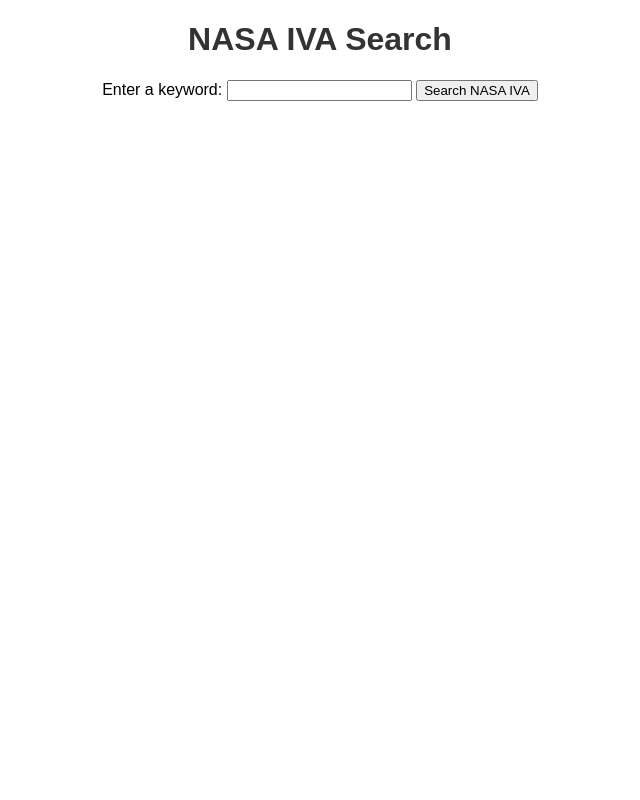
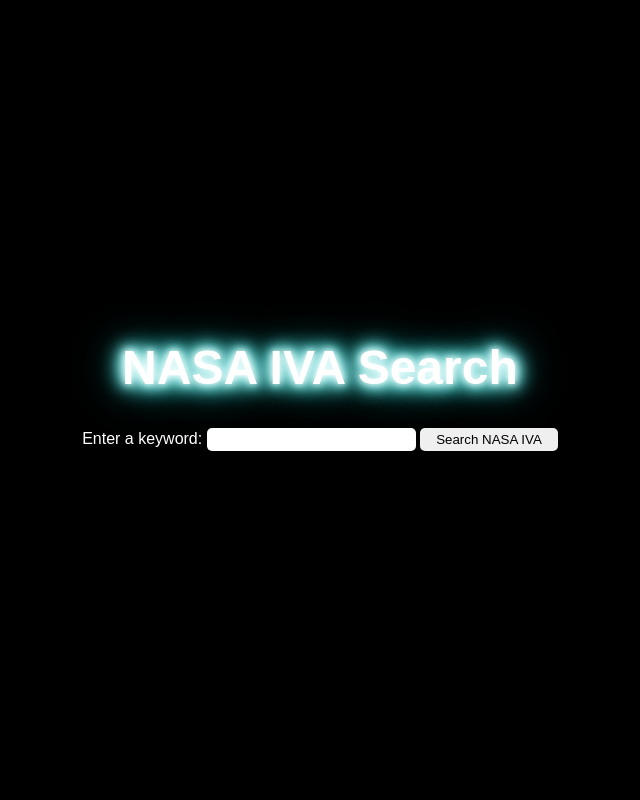
Before and after one commit to callmepvp/Website-For-NASA-API, a Flask app: page /page3 in a window 1280 px wide. Shown: the whole page, without its empty margins (320-960 px from the left). Run offline with Flask 3, Linux system fonts and the light colour scheme.

Commit message:
style changes

```diff
--- a/static/iva-style.css
+++ b/static/iva-style.css
@@ -1,23 +1,49 @@
 body {
     font-family: Arial, sans-serif;
     text-align: center;
+    background-color: black;
+    color: white;
+    display: flex;
+    flex-direction: column;
+    align-items: center;
+    justify-content: center;
+    height: 100vh;
+    margin: 0;
 }
 
 h1 {
-    color: #333;
+    transform: scale(1.5);
+    color: #FFFFFF;
+    background: black;
+    text-shadow: 0 0 5px #FFF, 0 0 10px #FFF, 0 0 15px #FFF, 0 0 20px #1CDEDB, 0 0 30px #1CDEDB, 0 0 15px #1CDEDB, 0 0 8px #1CDEDB, 0 0 10px #1CDEDB;
 }
 
 form {
     margin-top: 20px;
+
+}
+
+#showButton{
+    padding: 4px 16px;
+    border: none;
+    border-radius: 5px;
+}
+
+#keywordInput {
+    padding: 4px 16px;
+    border: none;
+    border-radius: 5px;
 }
 
 #nasa-iva-results {
     margin-top: 20px;
+    text-align: left;
 }
 
 .nasa-iva-item {
     display: inline-block;
     margin: 10px;
+    text-align: center;
 }
 
 .nasa-iva-item img {
--- a/static/style.css
+++ b/static/style.css
@@ -1,4 +1,3 @@
-/* style.css */
 body {
     background-color: black;
     margin: 0;
--- a/templates/pages/IVA.html
+++ b/templates/pages/IVA.html
@@ -3,16 +3,17 @@
 <head>
     <meta charset="UTF-8">
     <title>IVA Search</title>
-    <link rel="stylesheet" href="iva-style.css">
+    <link rel="stylesheet" href="{{ url_for('static', filename='iva-style.css') }}">
 </head>
 <body>
 
+    <div id="fade-container"></div>
     <h1>NASA IVA Search</h1>
 
     <form id="keywordForm">
         <label for="keywordInput">Enter a keyword:</label>
         <input type="text" id="keywordInput" name="keywordInput" required>
-        <button type="button" onclick="fetchNASAIVA()">Search NASA IVA</button>
+        <button id="showButton" type="button" onclick="fetchNASAIVA()">Search NASA IVA</button>
     </form>
 
     <div id="nasa-iva-results">
@@ -20,6 +21,7 @@
 
     <script src="https://code.jquery.com/jquery-3.6.4.min.js"></script>
     <script>
+
         function fetchNASAIVA() {
             const apiKey = 'xOJtXktaBxgpQRQyeACT0dblt2j9xDsOba6uKdLS';
             const keywordInput = document.getElementById('keywordInput').value;
```
Also changed, not shown: static/opennotify-style.css (+17 -7 lines), templates/pages/ISS.html (+4 -3 lines).
